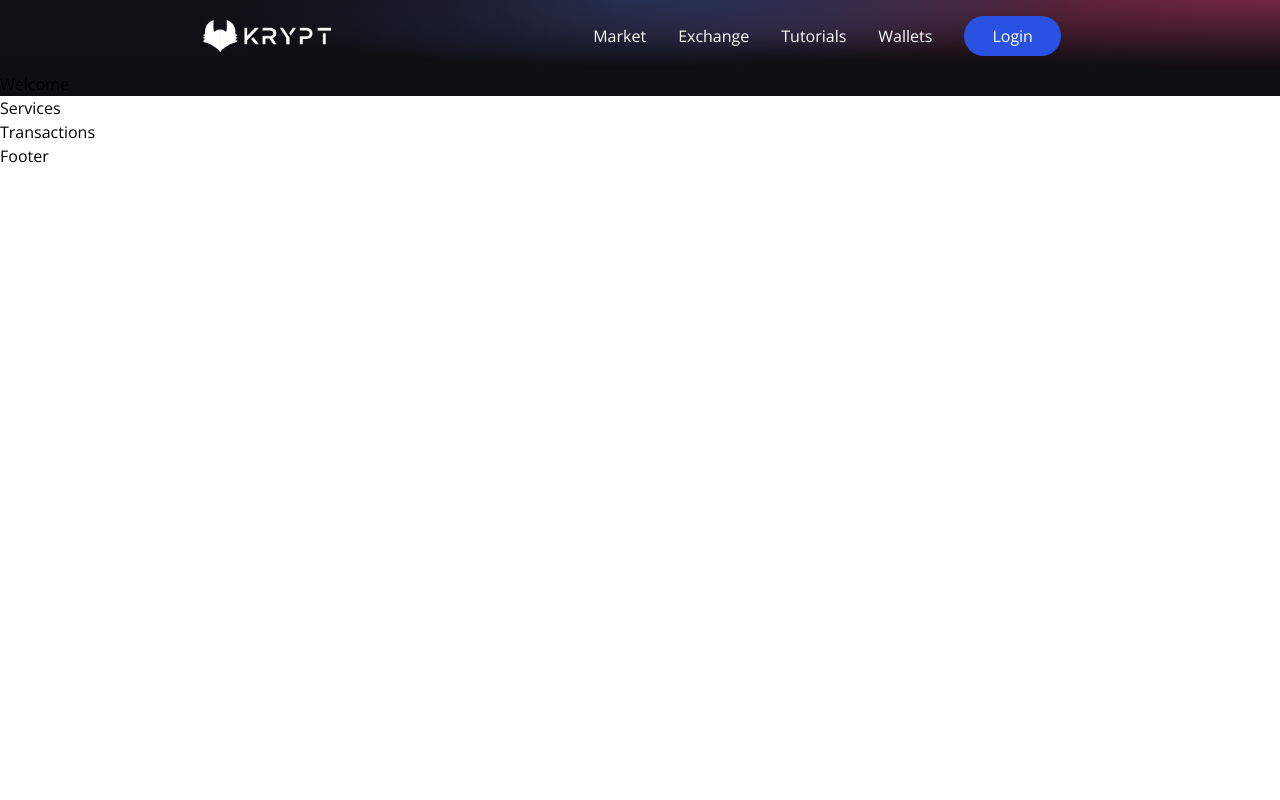
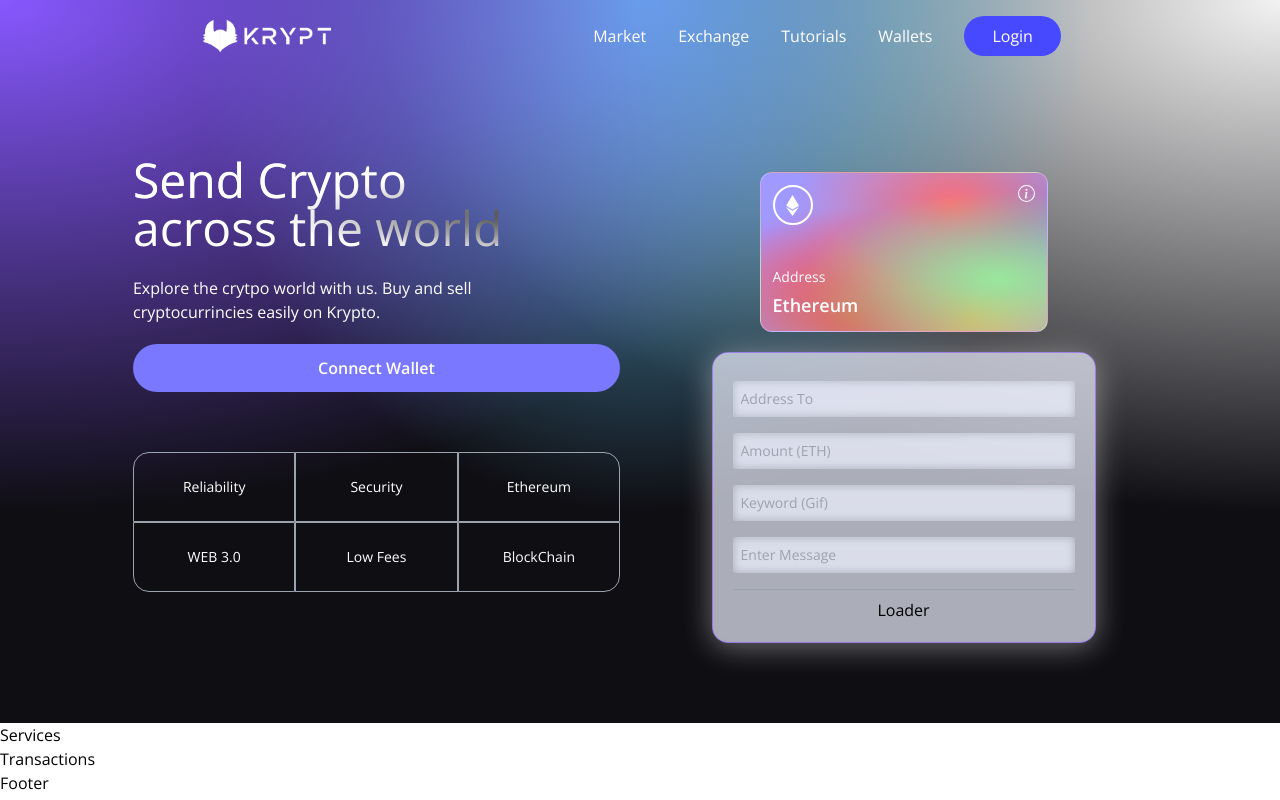
Before and after one commit to ecemozturkk/web3.0, a React (Vite) app in the folder client/: page / in a window 1280 px wide. Built offline with nearby package versions, Linux system fonts and the light colour scheme.

Commit message:
welcome son guncelleme

```diff
--- a/client/src/components/Navbar.jsx
+++ b/client/src/components/Navbar.jsx
@@ -20,7 +20,7 @@
         {["Market", "Exchange", "Tutorials", "Wallets"].map((item, index) => (
           <NavBarItem key={item + index} title={item} />
         ))}
-        <li className="bg-[#2952e3] py-2 px-7 mx-4 rounded-full cursor-pointer hover:bg-[#2546bd]">
+        <li className="bg-[#4649FF] py-2 px-7 mx-4 rounded-full cursor-pointer hover:bg-[#2546bd]">
           Login
         </li>
       </ul>
--- a/client/src/components/Welcome.jsx
+++ b/client/src/components/Welcome.jsx
@@ -1,9 +1,94 @@
+import { AiFillPlayCircle } from "react-icons/ai";
+import { SiEthereum } from "react-icons/si";
+import { BsInfoCircle } from "react-icons/bs";
+import { Loader } from "./";
+
+const commonStyles =
+  "min-h-[70px] sm:px-0 px-2 sm:min-w-[120px] flex justify-center items-center border-[0.5px] border-gray-400 text-sm font-light text-white";
+
+  const Input = ({ placeholder, name, type, value, handleChange }) => (
+    <input
+      placeholder={placeholder}
+      type={type}
+      step="0.0001"
+      value={value}
+      onChange={(e) => handleChange(e, name)}
+      className="my-2 w-full rounded-sm p-2 outline-none bg-transparent text-white border-none text-sm white-glassmorphism"
+    />
+  );
+
 const Welcome = () => {
-    return (
-        <h1>
-            Welcome
-        </h1>
-    );
-}
+  const connectWallet = () => {};
+  const handleChange = () => {};
+  const handleSubmit = () => {};
+  const isLoading = () => {};
+
+  return (
+    <div className="flex w-full justify-center items-center">
+      <div className="flex md:flex-row flex-col items-start justify-between md:p-20 py-12 px-4">
+        <div className="flex flex-1 justify-start flex-col md:mr-10">
+          <h1 className="text-3x1 sm:text-5xl text-white text-gradient py-1">
+            Send Crypto <br /> across the world
+          </h1>
+          <p className="text-left mt-5 text-white font-light md:w-9/12 w-11/12 text-base">
+            Explore the crytpo world with us. Buy and sell cryptocurrincies
+            easily on Krypto.
+          </p>
+          <button
+            type="button"
+            onClick={connectWallet}
+            className="flex flex-row justify-center items-center my-5 bg-[#7978FF] p-3 rounded-full cursor-pointer hover:bg-[#4649FF]"
+          >
+            <p className="text-white text-base font-semibold">Connect Wallet</p>
+          </button>
+          <div className="grid sm:grid-cols-3 grid-cols-2 w-full mt-10">
+            <div className={`rounded-tl-2xl ${commonStyles}`}>Reliability</div>
+            <div className={commonStyles}>Security</div>
+            <div className={`rounded-tr-2xl ${commonStyles}`}>Ethereum</div>
+            <div className={`rounded-bl-2xl ${commonStyles}`}>WEB 3.0</div>
+            <div className={commonStyles}>Low Fees</div>
+            <div className={`rounded-br-2xl ${commonStyles}`}>BlockChain</div>
+          </div>
+        </div>
+        <div className="flex flex-col flex-1 items-center justify-start w-full md:mt-0 mt-10">
+          <div className="p-3 justify-end items-start flex-col rounded-xl h-40 sm:w-72 w-full my-5 eth-card white-glassmorphism ">
+            <div className="flex justify-between flex-col w-full h-full">
+              <div className="flex justify-between items-start">
+                <div className="w-10 h-10 rounded-full border-2 border-white flex justify-center items-center">
+                  <SiEthereum fontSize={21} color="fff" />
+                </div>
+                <BsInfoCircle fontSize={17} color="fff" />
+              </div>
+              <div>
+                <p className="text-white font-light text-sm">Address</p>
+                <p className="text-white font-semibold text-lg mt-1">
+                  Ethereum
+                </p>
+              </div>
+            </div>
+          </div>
+          <div className="p-5 sm:w-96 w-full flex flex-col justify-start items-center blue-glassmorphism">
+          <Input placeholder="Address To" name="addressTo" type="text" handleChange={handleChange} />
+            <Input placeholder="Amount (ETH)" name="amount" type="number" handleChange={handleChange} />
+            <Input placeholder="Keyword (Gif)" name="keyword" type="text" handleChange={handleChange} />
+            <Input placeholder="Enter Message" name="message" type="text" handleChange={handleChange} />
+          <div className="h-[1px] w-full bg-gray-400 my-2" />
+          {isLoading
+              ? <Loader />
+              : (
+                <button
+                  type="button"
+                  onClick={handleSubmit}
+                  className="text-white w-full mt-2 border-[1px] p-2 border-[#3d4f7c] hover:bg-[#3d4f7c] rounded-full cursor-pointer"
+                >
+                  Send now
+                </button>
+              )}
+          </div>
+        </div>
+      </div>
+    </div>
+  );
+};
 
 export default Welcome;
--- a/client/src/index.css
+++ b/client/src/index.css
@@ -13,14 +13,13 @@
   -moz-osx-font-smoothing: grayscale;
 }
 
-.gradient-bg-welcome {
+ .gradient-bg-welcome {
   background-color:#0f0e13;
   background-image:
-    radial-gradient(at 0% 0%, hsla(253,16%,7%,1) 0, transparent 50%),
-    radial-gradient(at 50% 0%, hsla(225,39%,30%,1) 0, transparent 50%),
-    radial-gradient(at 100% 0%, hsla(339,49%,30%,1) 0, transparent 50%);
+    radial-gradient(at 0% 0%, rgb(135, 88, 255) 0, transparent 50%),
+    radial-gradient(at 50% 0%, rgb(92, 184, 228) 0, transparent 50%),
+    radial-gradient(at 100% 0%, rgb(242, 242, 242) 0, transparent 50%);
 }
-
 .gradient-bg-services {
   background-color:#0f0e13;
   background-image:
@@ -43,12 +42,12 @@
 }
 
 .blue-glassmorphism {
-  background: rgb(39, 51, 89, 0.4);
+  background: rgb(238, 241, 255, 0.7);
   border-radius: 16px;
-  box-shadow: 0 4px 30px rgba(0, 0, 0, 0.2);
-  backdrop-filter: blur(5px);
+  box-shadow: 0 4px 30px rgba(255, 255, 255, 0.4);
+  backdrop-filter: blur(3px);
   -webkit-backdrop-filter: blur(5px);
-  border: 1px solid rgba(0, 0, 0, 0.3);
+  border: 1px solid rgb(135, 88, 255 , 0.6);
 }
 
 /* white glassmorphism */
```
